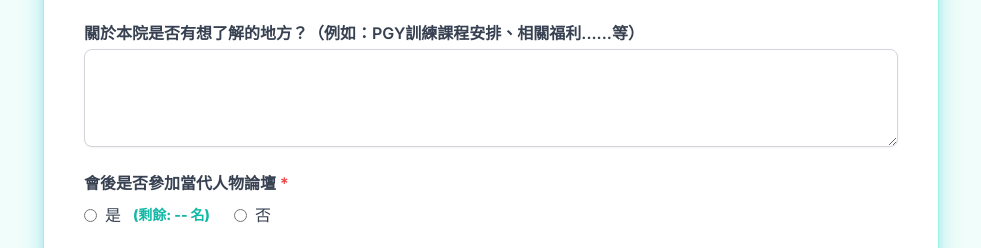
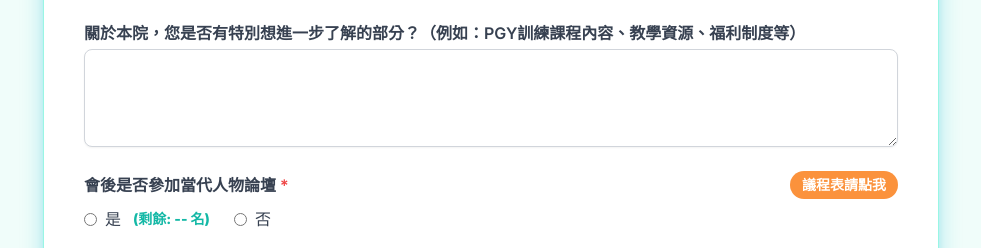
Before and after one commit to Luyun1224/2025PGY-Registration, a plain HTML site: page index.html in a window 1280 px wide. Shown: the part 1032-1280 px from the top of the page, without its empty margins (149-1130 px from the left). Drawn offline with nearby package versions, Linux system fonts and the light colour scheme; no server answers.

Commit message:
Update index.html

```diff
--- a/index.html
+++ b/index.html
@@ -129,12 +129,17 @@
                 </div>
 
                 <div>
-                    <label for="questions" class="block text-gray-700 font-semibold">關於本院是否有想了解的地方？（例如：PGY訓練課程安排、相關福利......等）</label>
+                    <label for="questions" class="block text-gray-700 font-semibold">關於本院，您是否有特別想進一步了解的部分？（例如：PGY訓練課程內容、教學資源、福利制度等）</label>
                     <textarea id="questions" name="questions" rows="3" class="mt-1 block w-full rounded-lg border-gray-300 shadow-sm focus:border-cyan-500 focus:ring-cyan-500 p-3 border"></textarea>
                 </div>
 
                 <div>
-                    <label class="block text-gray-700 mb-2 font-semibold required-field">會後是否參加當代人物論壇</label>
+                    <div class="flex items-center justify-between mb-2">
+                        <label class="block text-gray-700 font-semibold required-field">會後是否參加當代人物論壇</label>
+                        <a href="https://luyun1224.github.io/2025PGY-Registration/speech" target="_blank" class="text-sm bg-orange-400 hover:bg-orange-500 text-white font-bold py-1 px-3 rounded-full transition duration-300 ease-in-out whitespace-nowrap">
+                            議程表請點我
+                        </a>
+                    </div>
                     <div class="flex flex-wrap gap-6 items-center">
                         <label id="forum-yes-label" class="inline-flex items-center">
                             <input type="radio" name="forum_attend" value="是" required class="form-radio text-cyan-600 focus:ring-cyan-500">
```
